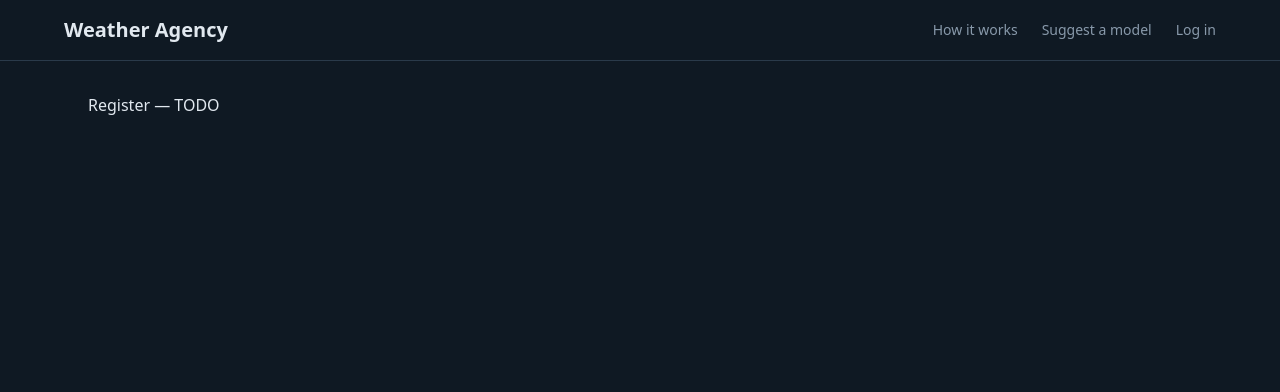
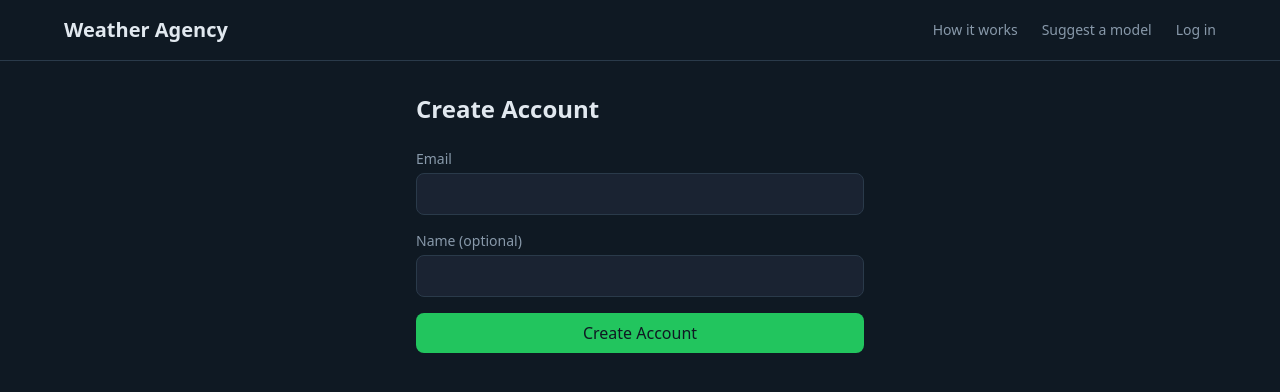
Before and after one commit to erans/weatheragency, a React (Vite) app in the folder packages/web/: page /register in a window 1280 px wide. Shown: the top 392 px of the page. Built offline with nearby package versions, Linux system fonts and the light colour scheme; no server answers.

Commit message:
feat: implement auth pages (register, login, settings with token management)

```diff
--- a/packages/web/src/components/Layout.tsx
+++ b/packages/web/src/components/Layout.tsx
@@ -1,6 +1,9 @@
 import { Link, Outlet } from "react-router";
+import { useAuth } from "../hooks/useAuth";
 
 export function Layout() {
+  const { isLoggedIn } = useAuth();
+
   return (
     <div className="min-h-screen">
       <nav className="border-b border-brand-border px-6 py-4">
@@ -15,9 +18,15 @@ export function Layout() {
             <Link to="/suggest" className="hover:text-brand-text">
               Suggest a model
             </Link>
-            <Link to="/login" className="hover:text-brand-text">
-              Log in
-            </Link>
+            {isLoggedIn ? (
+              <Link to="/settings" className="hover:text-brand-text">
+                Settings
+              </Link>
+            ) : (
+              <Link to="/login" className="hover:text-brand-text">
+                Log in
+              </Link>
+            )}
           </div>
         </div>
       </nav>
--- a/packages/web/src/pages/Login.tsx
+++ b/packages/web/src/pages/Login.tsx
@@ -1,3 +1,55 @@
+import { useState } from "react";
+import { Link, useNavigate } from "react-router";
+import { useAuth } from "../hooks/useAuth";
+
 export function Login() {
-  return <div>Login — TODO</div>;
+  const [token, setToken] = useState("");
+  const { login } = useAuth();
+  const navigate = useNavigate();
+
+  const handleSubmit = (e: React.FormEvent) => {
+    e.preventDefault();
+    login.mutate({ token }, { onSuccess: () => navigate("/settings") });
+  };
+
+  return (
+    <div className="mx-auto max-w-md">
+      <h1 className="mb-6 text-2xl font-bold">Log In</h1>
+      <p className="mb-4 text-sm text-brand-subtitle">
+        Enter your API token to log in. You can find it in your shell environment
+        as <code className="rounded bg-brand-card px-1">WEATHER_AGENCY_TOKEN</code>.
+      </p>
+      <form onSubmit={handleSubmit} className="space-y-4">
+        <div>
+          <label className="mb-1 block text-sm text-brand-subtitle">
+            API Token
+          </label>
+          <input
+            type="text"
+            required
+            value={token}
+            onChange={(e) => setToken(e.target.value)}
+            placeholder="wa_..."
+            className="w-full rounded-lg border border-brand-border bg-brand-card px-3 py-2 font-mono text-sm text-brand-text outline-none focus:border-brand-subtitle"
+          />
+        </div>
+        {login.isError && (
+          <p className="text-sm text-health-red">{login.error.message}</p>
+        )}
+        <button
+          type="submit"
+          disabled={login.isPending}
+          className="w-full rounded-lg bg-health-green px-4 py-2 font-medium text-brand-bg transition-opacity hover:opacity-90 disabled:opacity-50"
+        >
+          {login.isPending ? "Logging in..." : "Log In"}
+        </button>
+      </form>
+      <p className="mt-4 text-center text-sm text-brand-muted">
+        Don't have an account?{" "}
+        <Link to="/register" className="text-brand-text underline">
+          Register
+        </Link>
+      </p>
+    </div>
+  );
 }
--- a/packages/web/src/pages/Register.tsx
+++ b/packages/web/src/pages/Register.tsx
@@ -1,3 +1,61 @@
+import { useState } from "react";
+import { useNavigate } from "react-router";
+import { useAuth } from "../hooks/useAuth";
+
 export function Register() {
-  return <div>Register — TODO</div>;
+  const [email, setEmail] = useState("");
+  const [name, setName] = useState("");
+  const { register } = useAuth();
+  const navigate = useNavigate();
+
+  const handleSubmit = (e: React.FormEvent) => {
+    e.preventDefault();
+    register.mutate(
+      { email, name: name || undefined },
+      { onSuccess: () => navigate("/settings") }
+    );
+  };
+
+  return (
+    <div className="mx-auto max-w-md">
+      <h1 className="mb-6 text-2xl font-bold">Create Account</h1>
+      <form onSubmit={handleSubmit} className="space-y-4">
+        <div>
+          <label className="mb-1 block text-sm text-brand-subtitle">
+            Email
+          </label>
+          <input
+            type="email"
+            required
+            value={email}
+            onChange={(e) => setEmail(e.target.value)}
+            className="w-full rounded-lg border border-brand-border bg-brand-card px-3 py-2 text-brand-text outline-none focus:border-brand-subtitle"
+          />
+        </div>
+        <div>
+          <label className="mb-1 block text-sm text-brand-subtitle">
+            Name (optional)
+          </label>
+          <input
+            type="text"
+            value={name}
+            onChange={(e) => setName(e.target.value)}
+            className="w-full rounded-lg border border-brand-border bg-brand-card px-3 py-2 text-brand-text outline-none focus:border-brand-subtitle"
+          />
+        </div>
+        {register.isError && (
+          <p className="text-sm text-health-red">
+            {register.error.message}
+          </p>
+        )}
+        <button
+          type="submit"
+          disabled={register.isPending}
+          className="w-full rounded-lg bg-health-green px-4 py-2 font-medium text-brand-bg transition-opacity hover:opacity-90 disabled:opacity-50"
+        >
+          {register.isPending ? "Creating..." : "Create Account"}
+        </button>
+      </form>
+    </div>
+  );
 }
--- a/packages/web/src/pages/Settings.tsx
+++ b/packages/web/src/pages/Settings.tsx
@@ -1,3 +1,75 @@
+import { useState } from "react";
+import { Navigate } from "react-router";
+import { useAuth } from "../hooks/useAuth";
+
 export function Settings() {
-  return <div>Settings — TODO</div>;
+  const { user, isLoggedIn, isLoading, regenerateToken, logout } = useAuth();
+  const [copied, setCopied] = useState(false);
+  const token = localStorage.getItem("wa_token") ?? "";
+
+  if (isLoading) return <div className="text-brand-muted">Loading...</div>;
+  if (!isLoggedIn) return <Navigate to="/login" />;
+
+  const copyToken = () => {
+    navigator.clipboard.writeText(token);
+    setCopied(true);
+    setTimeout(() => setCopied(false), 2000);
+  };
+
+  return (
+    <div className="mx-auto max-w-lg">
+      <h1 className="mb-6 text-2xl font-bold">Settings</h1>
+
+      <div className="mb-6 rounded-lg border border-brand-border bg-brand-card p-4">
+        <div className="mb-1 text-sm text-brand-subtitle">Signed in as</div>
+        <div className="font-medium">{user?.email}</div>
+        {user?.name && (
+          <div className="text-sm text-brand-muted">{user.name}</div>
+        )}
+        <div className="mt-2 text-sm text-brand-muted">
+          Trust score: {user?.trust_score}
+        </div>
+      </div>
+
+      <div className="mb-6">
+        <h2 className="mb-3 text-lg font-semibold">API Token</h2>
+        <div className="flex items-center gap-2">
+          <code className="flex-1 rounded-lg border border-brand-border bg-brand-bg px-3 py-2 font-mono text-sm text-brand-text">
+            {token}
+          </code>
+          <button
+            onClick={copyToken}
+            className="shrink-0 rounded-lg border border-brand-border px-3 py-2 text-sm text-brand-subtitle hover:text-brand-text"
+          >
+            {copied ? "Copied!" : "Copy"}
+          </button>
+        </div>
+        <p className="mt-2 text-sm text-brand-muted">
+          Add this to your shell profile:
+        </p>
+        <code className="mt-1 block rounded-lg bg-brand-bg px-3 py-2 font-mono text-xs text-brand-subtitle">
+          export WEATHER_AGENCY_TOKEN={token}
+        </code>
+      </div>
+
+      <div className="flex gap-3">
+        <button
+          onClick={() => {
+            if (confirm("This will invalidate your current token. Continue?")) {
+              regenerateToken.mutate();
+            }
+          }}
+          className="rounded-lg border border-health-amber px-4 py-2 text-sm text-health-amber hover:bg-health-amber/10"
+        >
+          Regenerate Token
+        </button>
+        <button
+          onClick={logout}
+          className="rounded-lg border border-brand-border px-4 py-2 text-sm text-brand-muted hover:text-brand-text"
+        >
+          Log Out
+        </button>
+      </div>
+    </div>
+  );
 }
```
